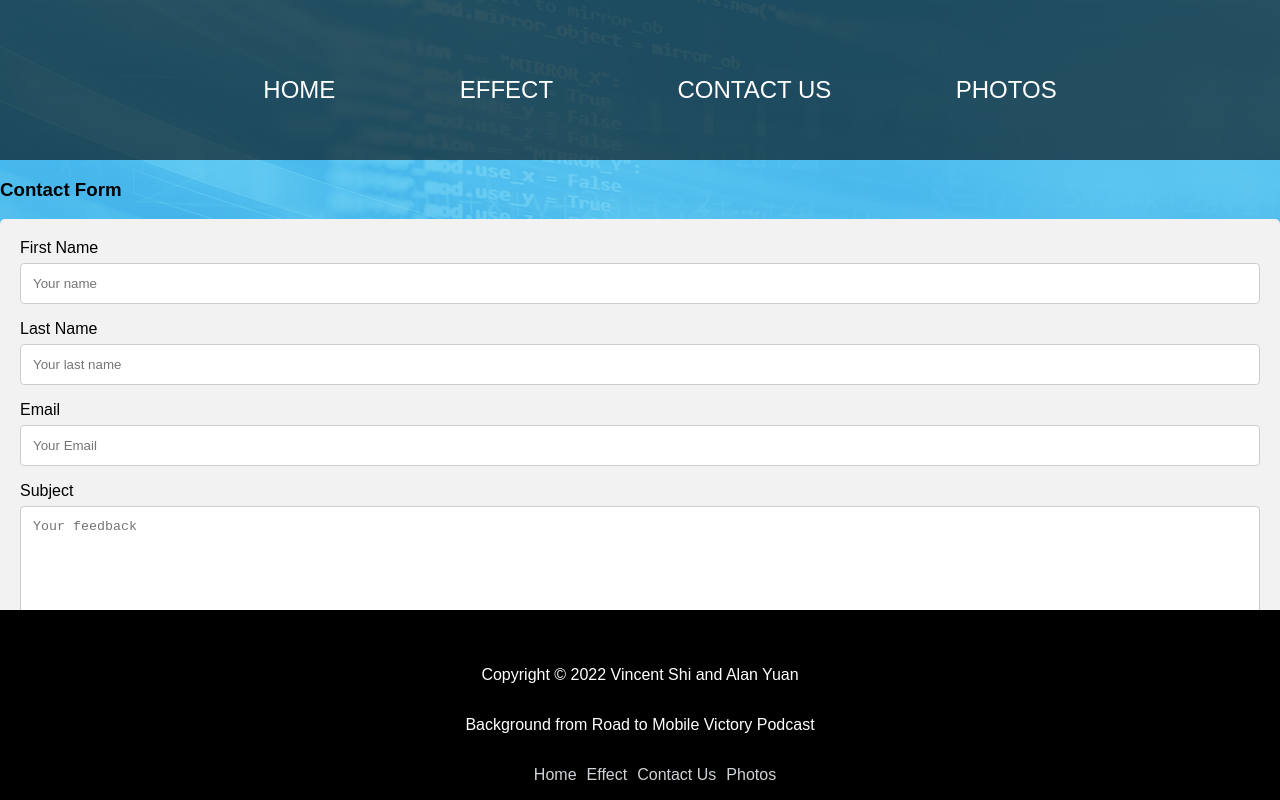
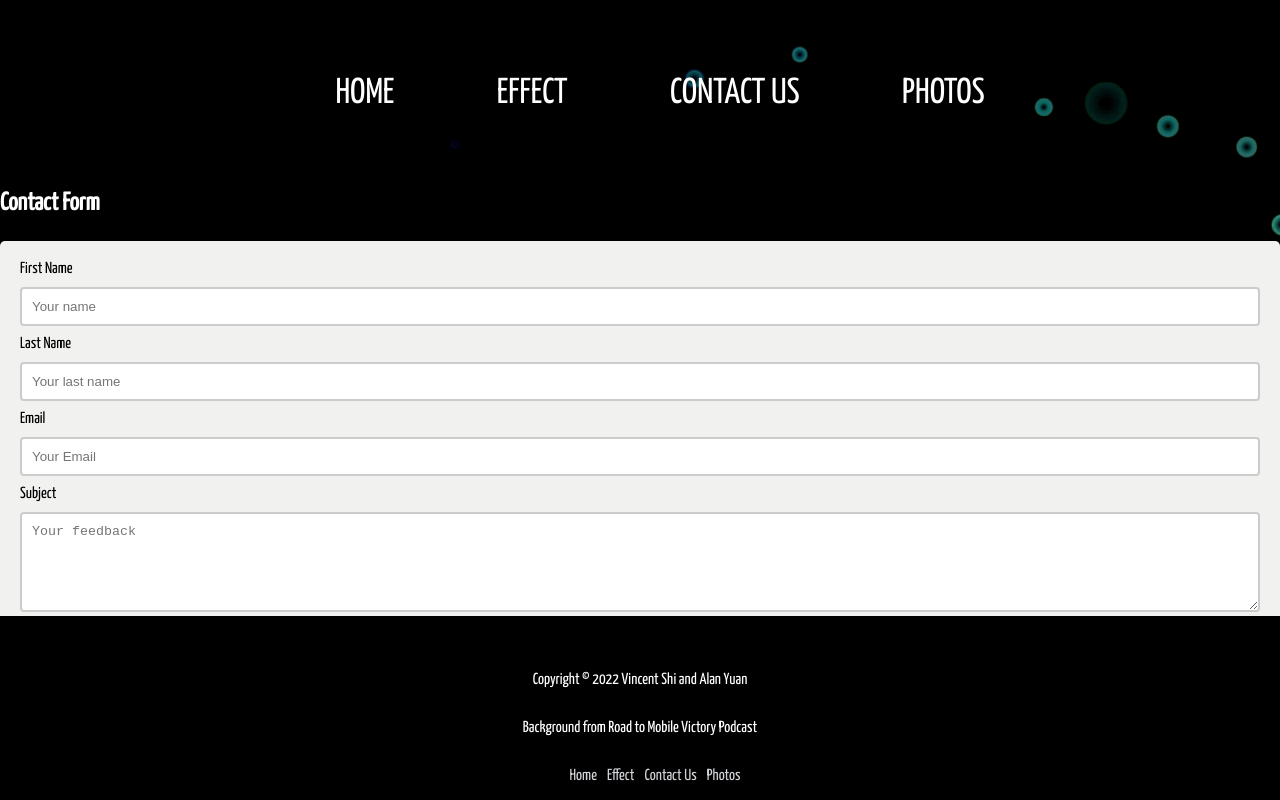
Before and after one commit to VincentDoingCode/VincentDoingCode.github.io, a plain HTML site: page form.html in a window 1280 px wide. Drawn offline with Linux system fonts and the light colour scheme.

Commit message:
Add files via upload

```diff
--- a/form.css
+++ b/form.css
@@ -1,6 +1,6 @@
 
 html{
-    background:url(images/backgroundOp.png);
+    background:url(images/DarkBubble.png);
 }
 body {font-family: Arial, Helvetica, sans-serif;}
 * {box-sizing: border-box;}
@@ -9,23 +9,23 @@ html, body{
     margin: 0;
     width: 100%;
 }
-/*Outlook of the form*/
+/*Outlook of the form */
 input[type=text], input[type=email], select, textarea {
   width: 100%;
-  padding: 12px;
-  border: 1px solid #ccc;
+  padding: 10px;
+  border: 2px solid #ccc;
   border-radius: 4px;
   box-sizing: border-box;
-  margin-top: 6px;
-  margin-bottom: 16px;
+  margin-top: 10px;
+  margin-bottom: 10px;
   resize: vertical;
 }
 
 /*The look of the submit button*/
 input[type=submit] {
-  background-color: #046daa;
+  background-color: #1f7275;
   color: white;
-  padding: 12px 20px;
+  padding: 10px 16px;
   border: none;
   border-radius: 4px;
   cursor: pointer;
@@ -35,10 +35,15 @@ input[type=submit]:hover {
   background-color: #45a049;
 }
 
-
+textarea{
+    height: 100px;
+}
+.all{
+    font-family: 'Yanone Kaffeesatz', sans-serif;
+}
 .container {
   border-radius: 5px;
-  background-color: #f2f2f2;
+  background-color: #f1f1f0;
   padding: 20px;
 }
 .footer{
@@ -71,6 +76,10 @@ input[type=submit]:hover {
     text-decoration: none;
 }
 
+h3{
+    color: white;
+    font-size: 25px;
+}
 @media screen and (min-width: 780px){
     .navbar{
         margin: auto;
@@ -86,9 +95,10 @@ input[type=submit]:hover {
         list-style: none;
         display: inline-block;
         position: relative;
-        margin: 0 40px;
+        margin: 0 30px;
         padding: 20px;
         text-transform: uppercase;
+        font-size: 150%;
     }
 
     .navbar ul li a{
--- a/form.html
+++ b/form.html
@@ -7,8 +7,11 @@
     <title>Feedback Form</title>
     <link rel="shortcut icon" href="images/titleIcon.png">
     <link rel="stylesheet" href="form.css">
+    <link rel="preconnect" href="https://fonts.googleapis.com">
+    <link rel="preconnect" href="https://fonts.gstatic.com" crossorigin>
+    <link href="https://fonts.googleapis.com/css2?family=Yanone+Kaffeesatz&display=swap" rel="stylesheet">
 </head>
-<body>
+<body class="all">
     <div class="links">
         <nav class="navbar">
             <label>
@@ -37,7 +40,7 @@
         <input type="email" id="email" name="Email" placeholder="Your Email">
 
         <label for="subject">Subject</label>
-        <textarea id="subject" name="subject" placeholder="Your feedback" style="height:200px"></textarea>
+        <textarea id="subject" name="subject" placeholder="Your feedback"></textarea>
 
         <input type="submit" value="Submit">
       </form>
--- a/homePage.css
+++ b/homePage.css
@@ -1,7 +1,9 @@
+
 html, body{
     margin: 0;
     width: 100%;
 }
+
 /*Homepage Background*/
 .html {
     background: url(images/aibackground.gif) no-repeat center center fixed;
@@ -11,6 +13,7 @@ html, body{
     background-size: cover;
     overflow-y: hidden;
   }
+
 /*Homepage Footer
 makes the footer stays at the bottom while centering the content in the middle using flexbox*/
 .footer{
@@ -53,6 +56,10 @@ button:hover a{
     text-decoration: underline;
 }
 
+.all{
+    font-family: 'Yanone Kaffeesatz', sans-serif;
+    color: rgb(224, 228, 231);
+}
 
 /*Allows the footer to look like a row and neater. Without flex it would be all columns*/
 .footer-menu ul{
@@ -82,25 +89,30 @@ button:hover a{
 
 h1{
     font-size: 50px;
+    font-weight: bolder;
 }
+
 .list{
 
     display: inline-flex;
     background-color: #69d2e7;
     width: auto;
+    color: black;
 }
+
 
 /*The background images cover the entire page and will not repeat itself*/
 html{
     /*You can not scroll left and right on the website.*/
     overflow-x: hidden;
-    background:url(images/backgroundOp.png);
+    background:url(images/DarkBubble.png);
     background-size:100%;
     background-position: 50% 50%;
     -webkit-background-size: cover;
     -moz-background-size: cover;
     -o-background-size: cover;
     background-size: cover;
+    font-family: 'Yanone Kaffeesatz', sans-serif;
 }
 
 /*Footer for effectAI and form html, sticks to the bottom even when it is scrollable*/
@@ -146,7 +158,7 @@ table {
     table-layout: fixed;
     width: 100%;
     border-collapse: collapse;
-    border: 3px solid blanchedalmond;
+    border: 3px solid rgb(250, 228, 194);
   }
 
   thead th:nth-child(1) {
@@ -324,6 +336,7 @@ table {
         color:rgb(255, 224, 208);
         font-size: 150%;
         text-align: center;
+        letter-spacing: 2px;
     }
 }
 
@@ -346,9 +359,10 @@ table {
         list-style: none;
         display: inline-block;
         position: relative;
-        margin: 0 40px;
+        margin: 0 30px;
         padding: 20px;
         text-transform: uppercase;
+        font-size: 150%;
     }
 
     .navbar ul li a{
@@ -369,5 +383,7 @@ table {
         color:rgb(255, 224, 208);
         font-size: 200%;
         text-align: center;
+        letter-spacing: 2px;
+
     }
 }
```
Also changed, not shown: effectAI.html (+11 -8 lines), index.html (+5 -2 lines), photoGallery.html (+4 -1 lines), images/DarkBubble.png (added).
